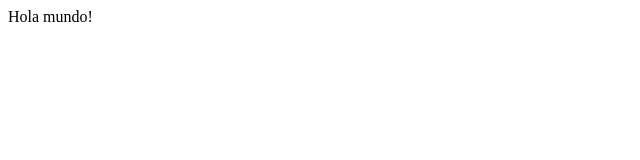
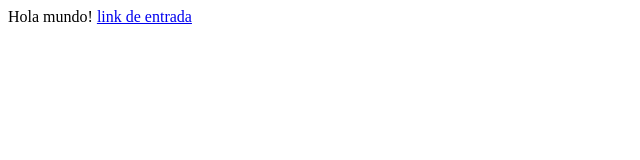
Before and after one commit to Caprinus/pgy_proyecto1, a plain HTML site: page index.html in a window 1280 px wide. Shown: the whole page, without its empty margins (0-640 px from the left). Drawn offline with Linux system fonts and the light colour scheme.

Commit message:
Update index.html

```diff
--- a/index.html
+++ b/index.html
@@ -5,5 +5,6 @@
 </head>
 <body>
     Hola mundo!
+    <a href="./peludos.html">link de entrada</a>
 </body>
 </html>
```
